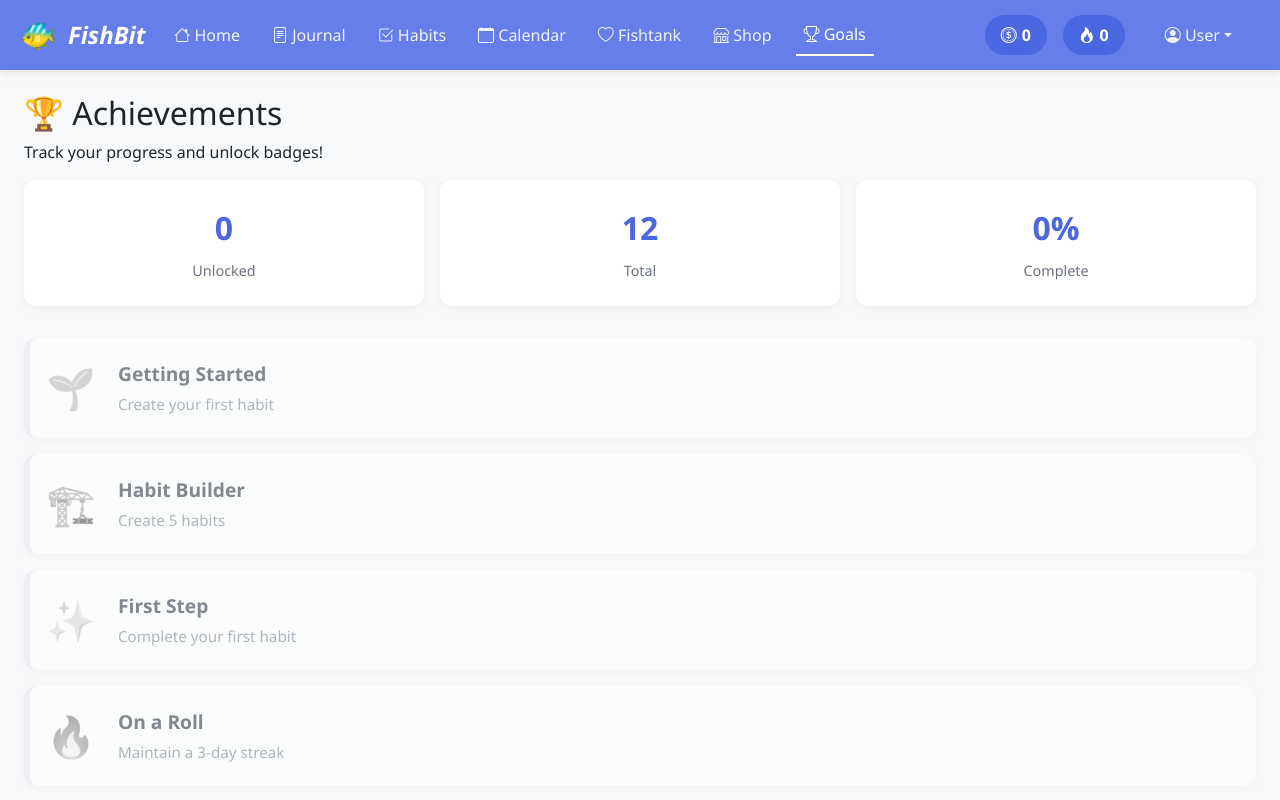
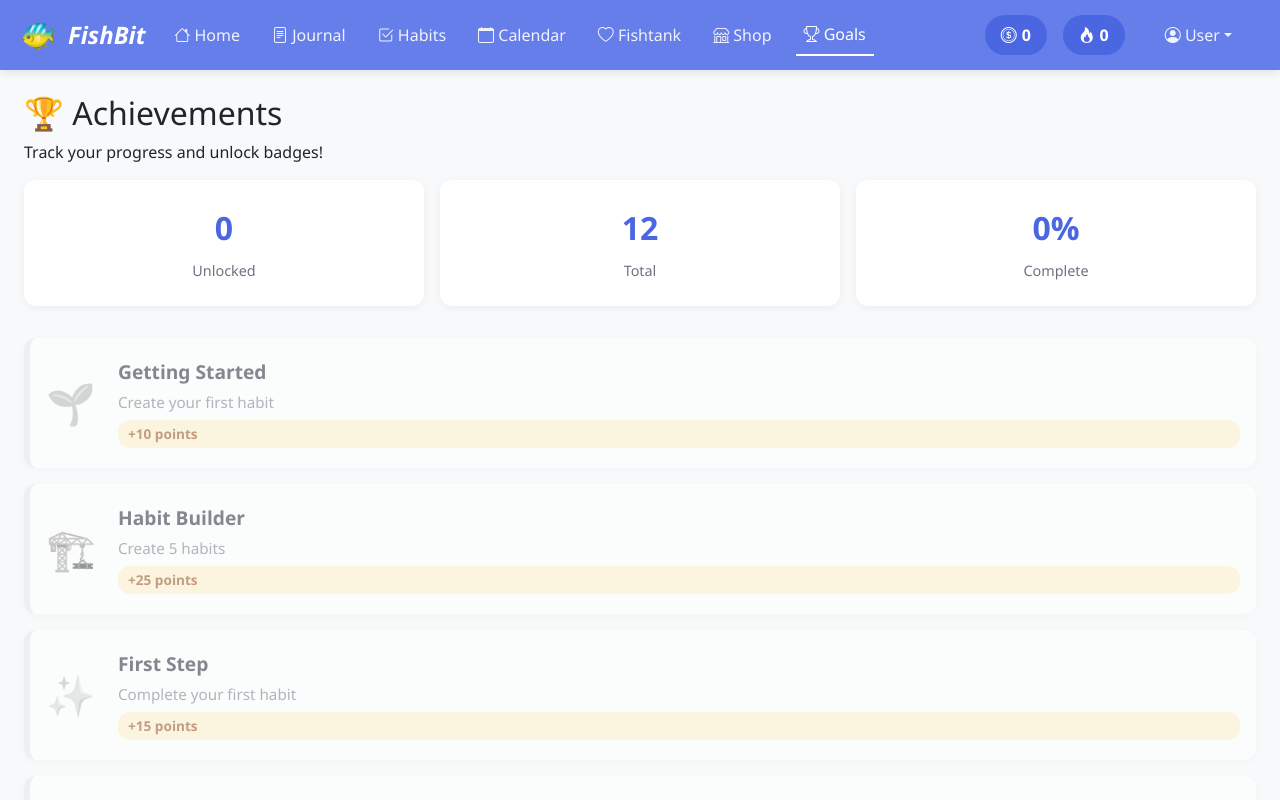
Before and after one commit to Rotocli/WAD2Project, a Vue app in the folder fishbit/: page /goals in a window 1280 px wide. Shown: the top 800 px of the page. Built offline with nearby package versions, Linux system fonts and the light colour scheme; no server answers; the database is empty; sample sign-in values are in the browser's storage.

Commit message:
Achievements give users points

```diff
--- a/fishbit/src/views/GoalsView.vue
+++ b/fishbit/src/views/GoalsView.vue
@@ -30,6 +30,7 @@
           <div class="info">
             <div class="title">{{ achievement.name }}</div>
             <div class="desc">{{ achievement.description }}</div>
+            <div class="points-badge">+{{ achievement.points }} points</div>
           </div>
         </div>
       </div>
@@ -80,6 +81,7 @@ async function checkAchievements() {
   if (!userStore.currentUserId) return
 
   const newUnlocks = []
+  let totalPointsEarned = 0
 
   achievements.value.forEach(async (achievement) => {
     // If already unlocked, skip
@@ -88,9 +90,11 @@ async function checkAchievements() {
     // If newly attained, unlock it
     if (achievement.attained) {
       newUnlocks.push(achievement.id)
+      totalPointsEarned += achievement.points
       userAchievements.value[achievement.id] = {
         unlockedAt: new Date(),
-        name: achievement.name
+        name: achievement.name,
+        pointsAwarded: achievement.points
       }
     }
   })
@@ -103,7 +107,11 @@ async function checkAchievements() {
         userAchievements.value,
         { merge: true }
       )
+
+      await userStore.addPoints(totalPointsEarned)
+
       console.log('🏆 New achievements unlocked:', newUnlocks)
+      console.log(`💰 Points earned: ${totalPointsEarned}`)
     } catch (error) {
       console.error('Error saving achievements:', error)
     }
@@ -125,6 +133,7 @@ const achievements = computed(() => [
     name: 'Getting Started',
     description: 'Create your first habit',
     emoji: '🌱',
+    points: 10,
     attained: habitStore.habits.length >= 1,
     unlockedAt: userAchievements.value['first-habit']?.unlockedAt
   },
@@ -133,6 +142,7 @@ const achievements = computed(() => [
     name: 'Habit Builder',
     description: 'Create 5 habits',
     emoji: '🏗️',
+    points: 25,
     attained: habitStore.habits.length >= 5,
     unlockedAt: userAchievements.value['habit-5']?.unlockedAt
   },
@@ -141,6 +151,7 @@ const achievements = computed(() => [
     name: 'First Step',
     description: 'Complete your first habit',
     emoji: '✨',
+    points: 15,
     attained: habitStore.habits.some(h => h.completedCount >= 1),
     unlockedAt: userAchievements.value['first-complete']?.unlockedAt
   },
@@ -149,6 +160,7 @@ const achievements = computed(() => [
     name: 'On a Roll',
     description: 'Maintain a 3-day streak',
     emoji: '🔥',
+    points: 20,
     attained: userStore.currentStreak >= 3,
     unlockedAt: userAchievements.value['streak-3']?.unlockedAt
   },
@@ -157,6 +169,7 @@ const achievements = computed(() => [
     name: 'Week Warrior',
     description: 'Maintain a 7-day streak',
     emoji: '⚡',
+    points: 35,
     attained: userStore.currentStreak >= 7,
     unlockedAt: userAchievements.value['streak-7']?.unlockedAt
   },
@@ -165,6 +178,7 @@ const achievements = computed(() => [
     name: 'Monthly Master',
     description: 'Maintain a 30-day streak',
     emoji: '👑',
+    points: 100,
     attained: userStore.currentStreak >= 30,
     unlockedAt: userAchievements.value['streak-30']?.unlockedAt
   },
@@ -173,6 +187,7 @@ const achievements = computed(() => [
     name: 'Half Century',
     description: 'Complete any single habit 50 times',
     emoji: '💎',
+    points: 100,
     attained: habitStore.habits.some(h => h.completedCount >= 50),
     unlockedAt: userAchievements.value['habit-50']?.unlockedAt
   },
@@ -181,6 +196,7 @@ const achievements = computed(() => [
     name: 'Centurion',
     description: 'Complete any single habit 100 times',
     emoji: '🏆',
+    points: 300,
     attained: habitStore.habits.some(h => h.completedCount >= 100),
     unlockedAt: userAchievements.value['habit-100']?.unlockedAt
   },
@@ -189,6 +205,7 @@ const achievements = computed(() => [
     name: 'Point Collector',
     description: 'Earn 100 total points',
     emoji: '💯',
+    points: 20,
     attained: userStore.totalPoints >= 100,
     unlockedAt: userAchievements.value['points-100']?.unlockedAt
   },
@@ -197,6 +214,7 @@ const achievements = computed(() => [
     name: 'Point Hoarder',
     description: 'Earn 500 total points',
     emoji: '💰',
+    points: 100,
     attained: userStore.totalPoints >= 500,
     unlockedAt: userAchievements.value['points-500']?.unlockedAt
   },
@@ -205,6 +223,7 @@ const achievements = computed(() => [
     name: 'Early Bird',
     description: 'Complete all habits before 9 AM',
     emoji: '🌅',
+    points: 50,
     attained: false, // TODO: Implement time tracking
     unlockedAt: userAchievements.value['early-bird']?.unlockedAt
   },
@@ -213,6 +232,7 @@ const achievements = computed(() => [
     name: 'Perfect Week',
     description: 'Complete all daily habits for 7 days straight',
     emoji: '⭐',
+    points: 200,
     attained: false, // TODO: Implement tracking
     unlockedAt: userAchievements.value['perfect-week']?.unlockedAt
   },
@@ -394,4 +414,20 @@ const progressPercentage = computed(() =>
   }
 
 }
+
+.points-badge {
+  display: inline-block;
+  margin-top: 6px;
+  padding: 4px 10px;
+  background: #fef3c7;
+  color: #92400e;
+  border-radius: 12px;
+  font-size: 0.85rem;
+  font-weight: 600;
+}
+
+.achievement-row.attained .points-badge {
+  background: #d1fae5;
+  color: #065f46;
+}
 </style>
```
